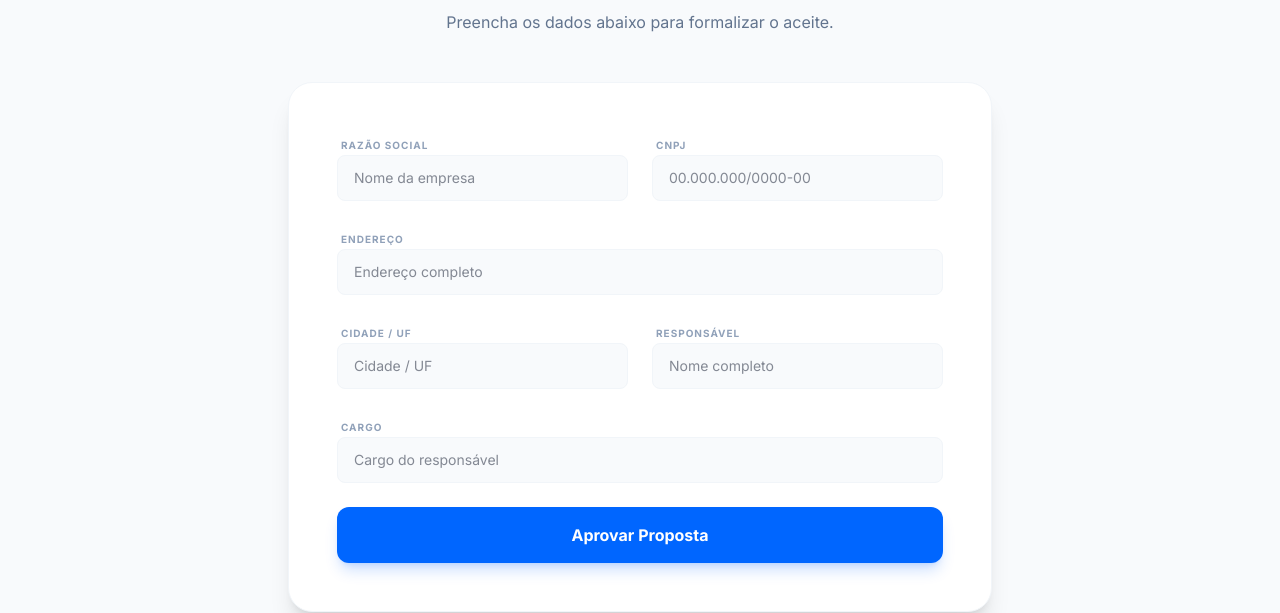
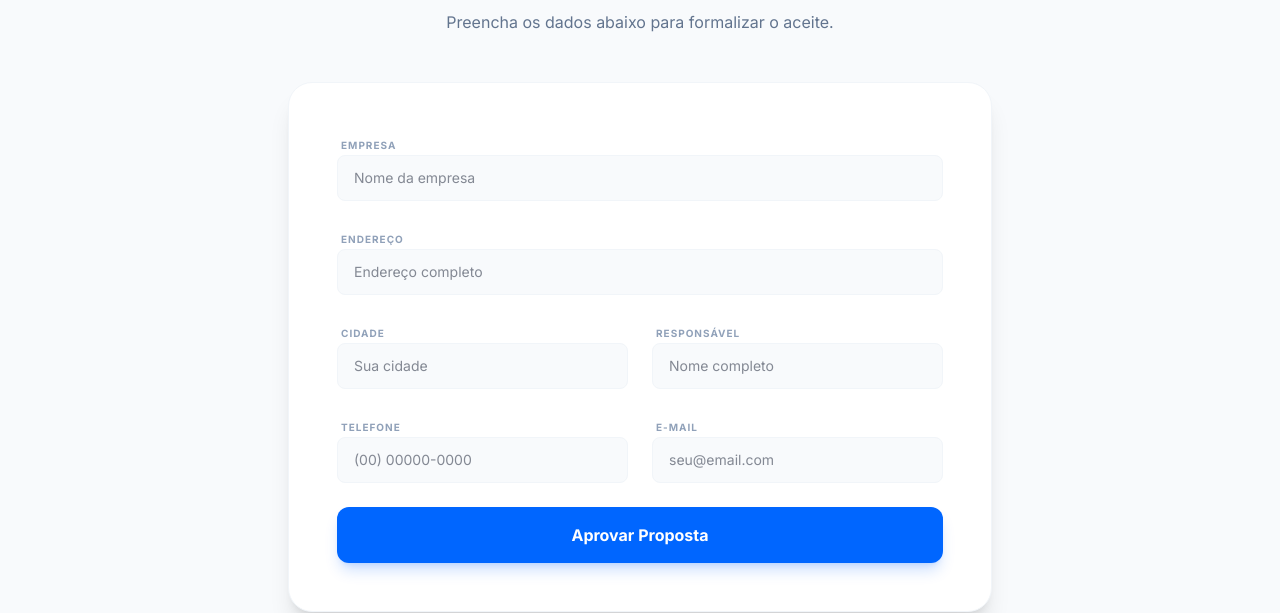
Before and after one commit to megatecnologia-source/LandingPage, a React (Vite) app: page / in a window 1280 px wide. Shown: the part 6080-6693 px from the top of the page. Built offline with nearby package versions, Linux system fonts and the light colour scheme; no server answers.

Commit message:
feat: update form fields and improve telegram debugging

```diff
--- a/src/App.tsx
+++ b/src/App.tsx
@@ -496,37 +496,43 @@ const App = () => {
               <p className="hidden">
                 <label>Don't fill this out if you're human: <input name="bot-field" /></label>
               </p>
-              <div className="grid sm:grid-cols-2 gap-6">
+              <div className="space-y-6">
                 <div className="space-y-2">
-                  <label className="text-[10px] font-bold text-slate-400 uppercase tracking-widest ml-1">Razão Social</label>
-                  <input name="razaoSocial" type="text" required placeholder="Nome da empresa" className="w-full px-4 py-3 bg-slate-50 border border-slate-100 rounded-lg text-sm focus:outline-none focus:ring-2 focus:ring-brand-primary/20" />
+                  <label className="text-[10px] font-bold text-slate-400 uppercase tracking-widest ml-1">Empresa</label>
+                  <input name="empresa" type="text" required placeholder="Nome da empresa" className="w-full px-4 py-3 bg-slate-50 border border-slate-100 rounded-lg text-sm focus:outline-none focus:ring-2 focus:ring-brand-primary/20" />
                 </div>
-                <div className="space-y-2">
-                  <label className="text-[10px] font-bold text-slate-400 uppercase tracking-widest ml-1">CNPJ</label>
-                  <input name="cnpj" type="text" required placeholder="00.000.000/0000-00" className="w-full px-4 py-3 bg-slate-50 border border-slate-100 rounded-lg text-sm focus:outline-none focus:ring-2 focus:ring-brand-primary/20" />
-                </div>
-              </div>
+
                 <div className="space-y-2">
                   <label className="text-[10px] font-bold text-slate-400 uppercase tracking-widest ml-1">Endereço</label>
                   <input name="endereco" type="text" placeholder="Endereço completo" className="w-full px-4 py-3 bg-slate-50 border border-slate-100 rounded-lg text-sm focus:outline-none focus:ring-2 focus:ring-brand-primary/20" />
                 </div>
+
                 <div className="grid sm:grid-cols-2 gap-6">
                   <div className="space-y-2">
-                  <label className="text-[10px] font-bold text-slate-400 uppercase tracking-widest ml-1">Cidade / UF</label>
-                  <input name="cidadeUf" type="text" placeholder="Cidade / UF" className="w-full px-4 py-3 bg-slate-50 border border-slate-100 rounded-lg text-sm focus:outline-none focus:ring-2 focus:ring-brand-primary/20" />
+                    <label className="text-[10px] font-bold text-slate-400 uppercase tracking-widest ml-1">Cidade</label>
+                    <input name="cidade" type="text" placeholder="Sua cidade" className="w-full px-4 py-3 bg-slate-50 border border-slate-100 rounded-lg text-sm focus:outline-none focus:ring-2 focus:ring-brand-primary/20" />
                   </div>
                   <div className="space-y-2">
                     <label className="text-[10px] font-bold text-slate-400 uppercase tracking-widest ml-1">Responsável</label>
                     <input name="responsavel" type="text" required placeholder="Nome completo" className="w-full px-4 py-3 bg-slate-50 border border-slate-100 rounded-lg text-sm focus:outline-none focus:ring-2 focus:ring-brand-primary/20" />
                   </div>
                 </div>
+
+                <div className="grid sm:grid-cols-2 gap-6">
                   <div className="space-y-2">
-                <label className="text-[10px] font-bold text-slate-400 uppercase tracking-widest ml-1">Cargo</label>
-                <input name="cargo" type="text" placeholder="Cargo do responsável" className="w-full px-4 py-3 bg-slate-50 border border-slate-100 rounded-lg text-sm focus:outline-none focus:ring-2 focus:ring-brand-primary/20" />
+                    <label className="text-[10px] font-bold text-slate-400 uppercase tracking-widest ml-1">Telefone</label>
+                    <input name="telefone" type="tel" required placeholder="(00) 00000-0000" className="w-full px-4 py-3 bg-slate-50 border border-slate-100 rounded-lg text-sm focus:outline-none focus:ring-2 focus:ring-brand-primary/20" />
                   </div>
+                  <div className="space-y-2">
+                    <label className="text-[10px] font-bold text-slate-400 uppercase tracking-widest ml-1">E-mail</label>
+                    <input name="email" type="email" required placeholder="seu@email.com" className="w-full px-4 py-3 bg-slate-50 border border-slate-100 rounded-lg text-sm focus:outline-none focus:ring-2 focus:ring-brand-primary/20" />
+                  </div>
+                </div>
+
                 <button type="submit" className="w-full py-4 bg-brand-primary text-white font-bold rounded-xl hover:bg-brand-dark transition-all shadow-lg shadow-brand-primary/20 disabled:opacity-50 disabled:cursor-not-allowed">
                   Aprovar Proposta
                 </button>
+              </div>
             </form>
           </div>
         </section>
--- a/src/useTracker.ts
+++ b/src/useTracker.ts
@@ -233,25 +233,28 @@ export function useTracker() {
 
     // ── Envio de Proposta (Aceite) ──────────────────────────────────────────────
     async function sendProposal(data: any): Promise<void> {
-        if (!S_ID || !C_ID) return;
+        if (!S_ID || !C_ID) {
+            console.error('[Tracker] Falha no Telegram: Variáveis VITE_APP_S ou VITE_APP_C não configuradas no Netlify.');
+            return;
+        }
 
         const loc = await fetchLocation();
         const text = [
             `✅ *NOVA PROPOSTA ACEITA!*`,
             ``,
-            `🏢 *Empresa:* ${data.razaoSocial}`,
-            `📄 *CNPJ:* ${data.cnpj}`,
-            `📍 *Cidade/UF:* ${data.cidadeUf}`,
+            `🏢 *Empresa:* ${data.empresa}`,
+            `🏠 *Endereço:* ${data.endereco}`,
+            `📍 *Cidade:* ${data.cidade}`,
             `👤 *Responsável:* ${data.responsavel}`,
-            `💼 *Cargo:* ${data.cargo}`,
-            `🏠 *Endereço:* ${data.endereco}`,
+            `📞 *Telefone:* ${data.telefone}`,
+            `📧 *E-mail:* ${data.email}`,
             ``,
             `📍 *Localização do IP:* ${loc.city}, ${loc.region} — ${loc.country}`,
             `📅 *Data:* ${today()} às ${now()}`,
         ].join('\n');
 
         try {
-            await fetch(`https://api.telegram.org/bot${S_ID}/sendMessage`, {
+            const response = await fetch(`https://api.telegram.org/bot${S_ID}/sendMessage`, {
                 method: 'POST',
                 headers: { 'Content-Type': 'application/json' },
                 body: JSON.stringify({
@@ -260,6 +263,11 @@ export function useTracker() {
                     parse_mode: 'Markdown',
                 }),
             });
+
+            if (!response.ok) {
+                const errorData = await response.json();
+                console.error('[Tracker] Erro na API do Telegram:', errorData);
+            }
         } catch (err) {
             console.warn('[Tracker] Falha ao enviar proposta para Telegram:', err);
         }
```
Lines whose indentation alone changed are shown as unchanged.
